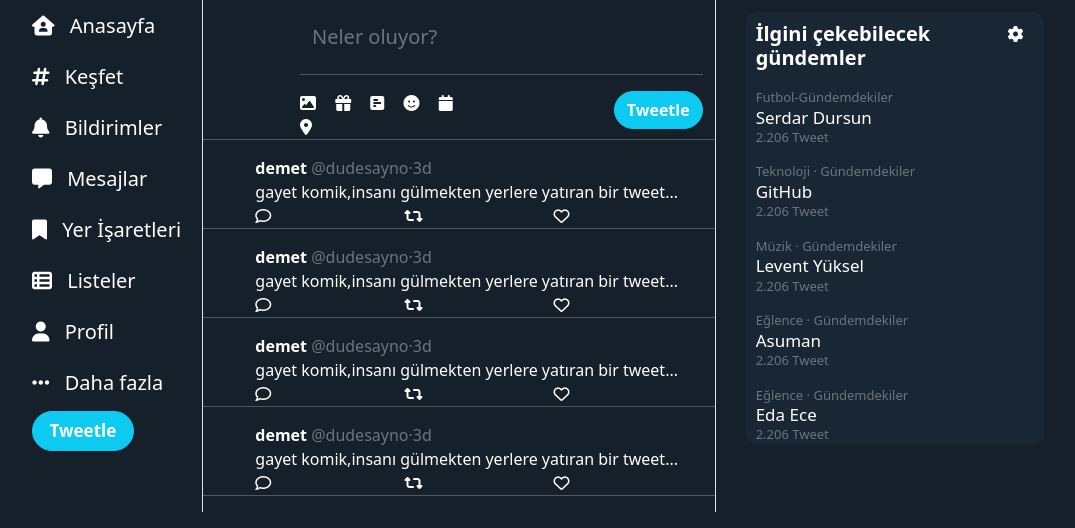
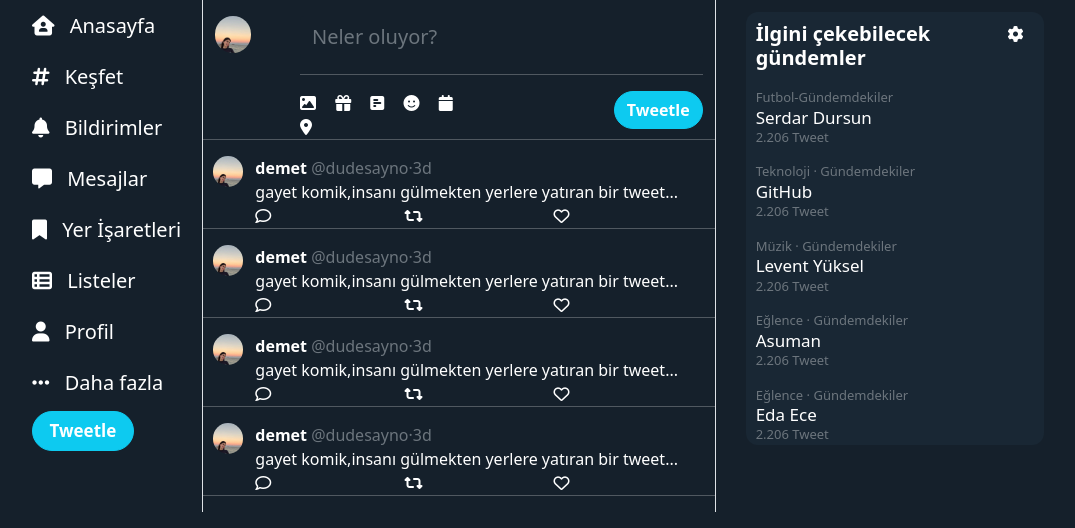
Before and after one commit to berkayuzm/Twitter-Clone, a plain HTML site: page index.html in a window 1280 px wide. Shown: the part 48-576 px from the top of the page, without its empty margins (96-1171 px from the left). Drawn offline with nearby package versions, Linux system fonts and the light colour scheme; the site is published under a folder, as on GitHub Pages, so addresses that start at the root find nothing.

Commit message:
file direction fixed

```diff
--- a/index.html
+++ b/index.html
@@ -79,7 +79,7 @@
                 <div class="row">
                     <div class="col-sm-2">
                         <div class="pp-image-area">
-                            <img src="/img/photo.jpg" alt="" srcset="" class="pp-image rounded-circle">
+                            <img src="img/photo.jpg" alt="" srcset="" class="pp-image rounded-circle">
                         </div>
                     </div>
                     <div class="col-sm-10">
@@ -106,7 +106,7 @@
                     <div class="row">
                         <div class="col-sm-1 tweet-left">
                             <div class="tweet-image-area">
-                                <img src="/img/photo.jpg" alt="" srcset="" class="tweet-image rounded-circle">
+                                <img src="img/photo.jpg" alt="" srcset="" class="tweet-image rounded-circle">
                             </div>
                         </div>
                         <div class="col-sm-11">
@@ -129,7 +129,7 @@
                     <div class="row">
                         <div class="col-sm-1 tweet-left">
                             <div class="tweet-image-area">
-                                <img src="/img/photo.jpg" alt="" srcset="" class="tweet-image rounded-circle">
+                                <img src="img/photo.jpg" alt="" srcset="" class="tweet-image rounded-circle">
                             </div>
                         </div>
                         <div class="col-sm-11">
@@ -152,7 +152,7 @@
                     <div class="row">
                         <div class="col-sm-1 tweet-left">
                             <div class="tweet-image-area">
-                                <img src="/img/photo.jpg" alt="" srcset="" class="tweet-image rounded-circle">
+                                <img src="img/photo.jpg" alt="" srcset="" class="tweet-image rounded-circle">
                             </div>
                         </div>
                         <div class="col-sm-11">
@@ -175,7 +175,7 @@
                     <div class="row">
                         <div class="col-sm-1 tweet-left">
                             <div class="tweet-image-area">
-                                <img src="/img/photo.jpg" alt="" srcset="" class="tweet-image rounded-circle">
+                                <img src="img/photo.jpg" alt="" srcset="" class="tweet-image rounded-circle">
                             </div>
                         </div>
                         <div class="col-sm-11">
```
